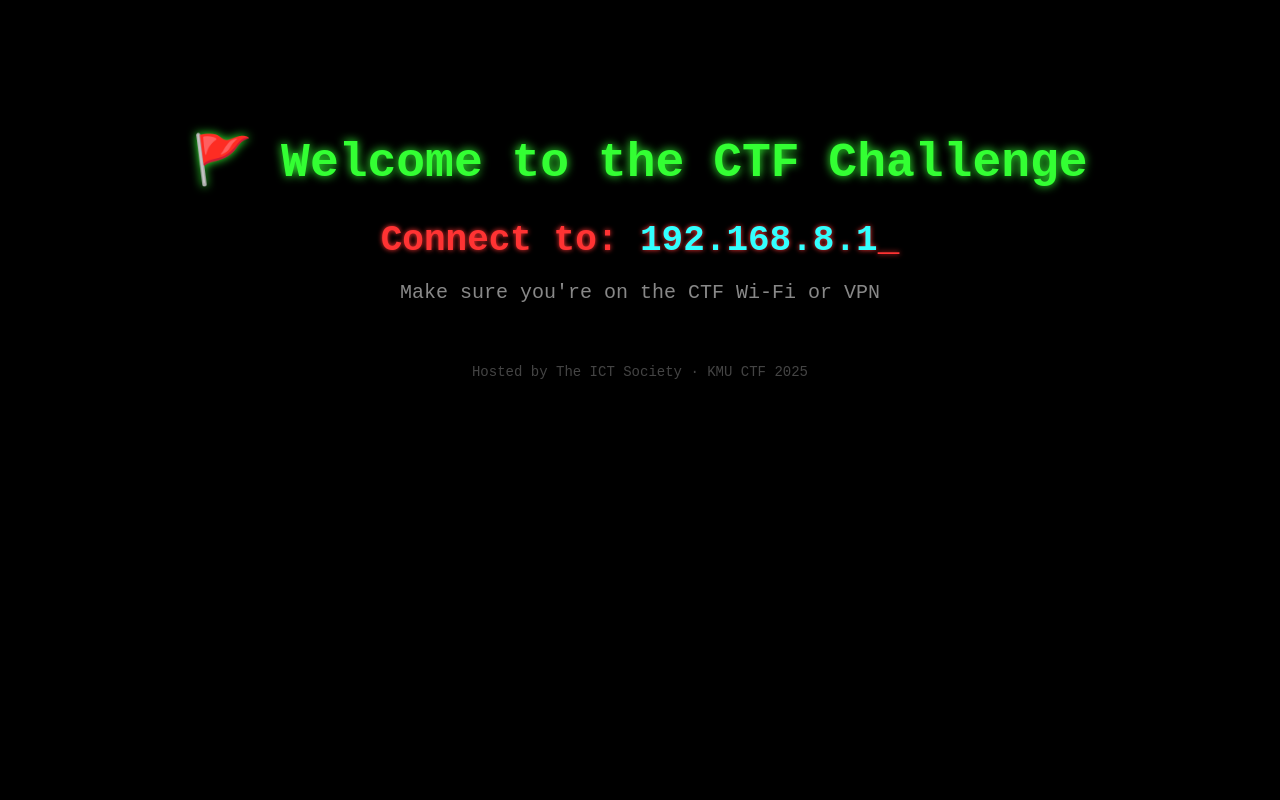
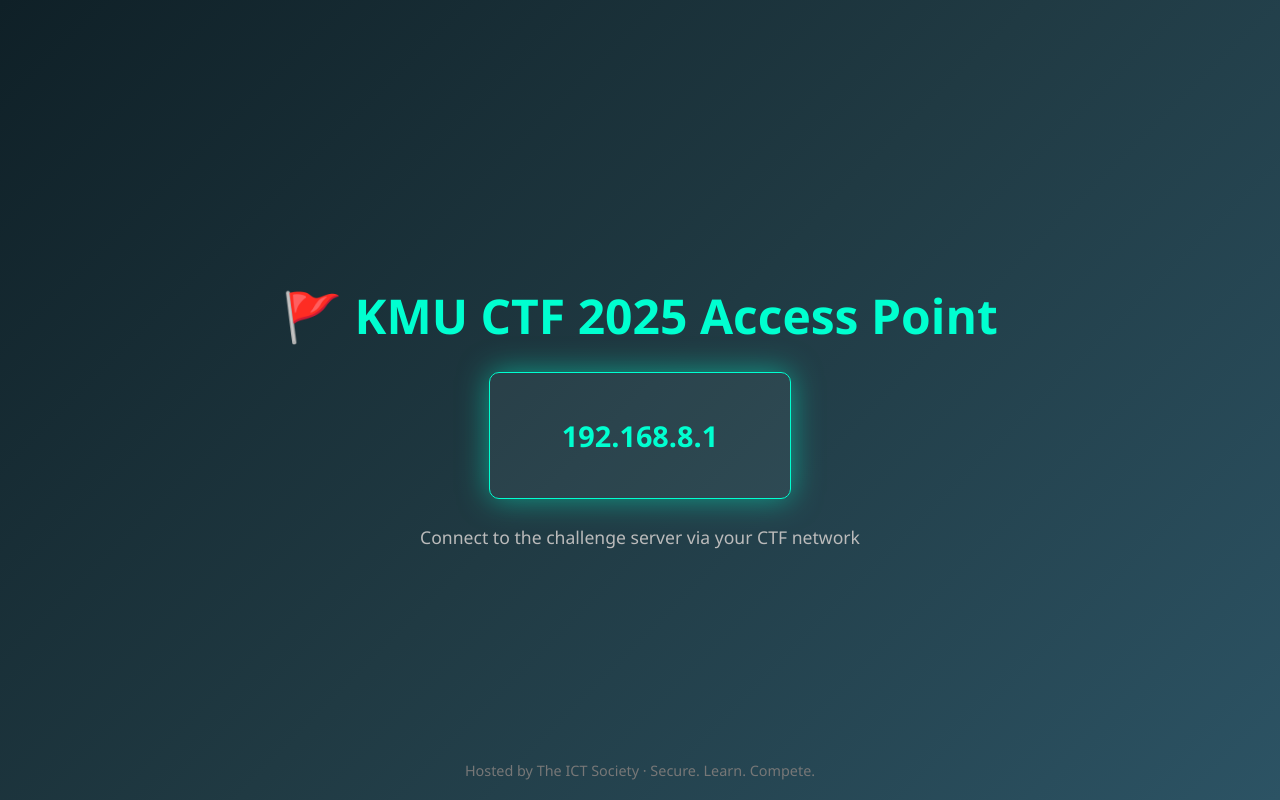
Before and after one commit to SokoJames/Find-My-new-Project-, a plain HTML site: page index.html in a window 1280 px wide. Drawn offline with Linux system fonts and the light colour scheme.

Commit message:
Update index.html

```diff
--- a/index.html
+++ b/index.html
@@ -2,61 +2,81 @@
 <html lang="en">
 <head>
   <meta charset="UTF-8">
-  <title>CTF Challenge IP</title>
+  <meta name="viewport" content="width=device-width, initial-scale=1">
+  <title>CTF Challenge Access</title>
   <style>
     body {
-      background-color: #000;
-      color: #33ff33;
-      font-family: "Courier New", Courier, monospace;
+      margin: 0;
+      padding: 0;
+      font-family: 'Segoe UI', Tahoma, Geneva, Verdana, sans-serif;
+      background: linear-gradient(135deg, #0f2027, #203a43, #2c5364);
+      color: #ffffff;
+      display: flex;
+      flex-direction: column;
+      align-items: center;
+      justify-content: center;
+      height: 100vh;
       text-align: center;
-      padding-top: 100px;
-      margin: 0;
     }
 
     h1 {
-      font-size: 48px;
-      margin-bottom: 30px;
-      text-shadow: 0 0 10px #33ff33;
+      font-size: 3em;
+      margin-bottom: 0.5em;
+      color: #00ffd0;
     }
 
-    #ip {
-      font-size: 36px;
+    .ip-box {
+      background: rgba(255, 255, 255, 0.05);
+      padding: 1.5em 2.5em;
+      border-radius: 10px;
+      border: 1px solid #00ffd0;
+      box-shadow: 0 0 20px rgba(0, 255, 208, 0.2);
+      font-size: 1.8em;
       font-weight: bold;
-      margin-bottom: 20px;
-      color: #ff3333;
-      text-shadow: 0 0 5px #ff3333;
+      color: #00ffd0;
+      animation: pulse 2s infinite ease-in-out;
+    }
+
+    @keyframes pulse {
+      0%, 100% {
+        box-shadow: 0 0 20px rgba(0, 255, 208, 0.2);
+      }
+      50% {
+        box-shadow: 0 0 30px rgba(0, 255, 208, 0.5);
+      }
     }
 
     .note {
-      font-size: 20px;
-      margin-top: 20px;
-      color: #888;
-    }
-
-    .blinker {
-      display: inline-block;
-      animation: blink 1s step-end infinite;
-    }
-
-    @keyframes blink {
-      50% {
-        opacity: 0;
-      }
+      margin-top: 1.5em;
+      font-size: 1.1em;
+      color: #bbbbbb;
     }
 
     footer {
-      margin-top: 60px;
-      font-size: 14px;
-      color: #444;
+      position: absolute;
+      bottom: 20px;
+      font-size: 0.9em;
+      color: #777;
+    }
+
+    @media (max-width: 600px) {
+      h1 {
+        font-size: 2em;
+      }
+      .ip-box {
+        font-size: 1.3em;
+        padding: 1em 1.5em;
+      }
     }
   </style>
 </head>
 <body>
-  <h1>🚩 Welcome to the CTF Challenge</h1>
-  <div id="ip">Connect to: <span style="color:#33ffff;">192.168.8.1</span><span class="blinker">_</span></div>
-  <div class="note">Make sure you're on the CTF Wi-Fi or VPN</div>
+  <h1>🚩 KMU CTF 2025 Access Point</h1>
+  <div class="ip-box">192.168.8.1</div>
+  <div class="note">Connect to the challenge server via your CTF network</div>
+
   <footer>
-    Hosted by The ICT Society · KMU CTF 2025
+    Hosted by The ICT Society · Secure. Learn. Compete.
   </footer>
 </body>
 </html>
```
